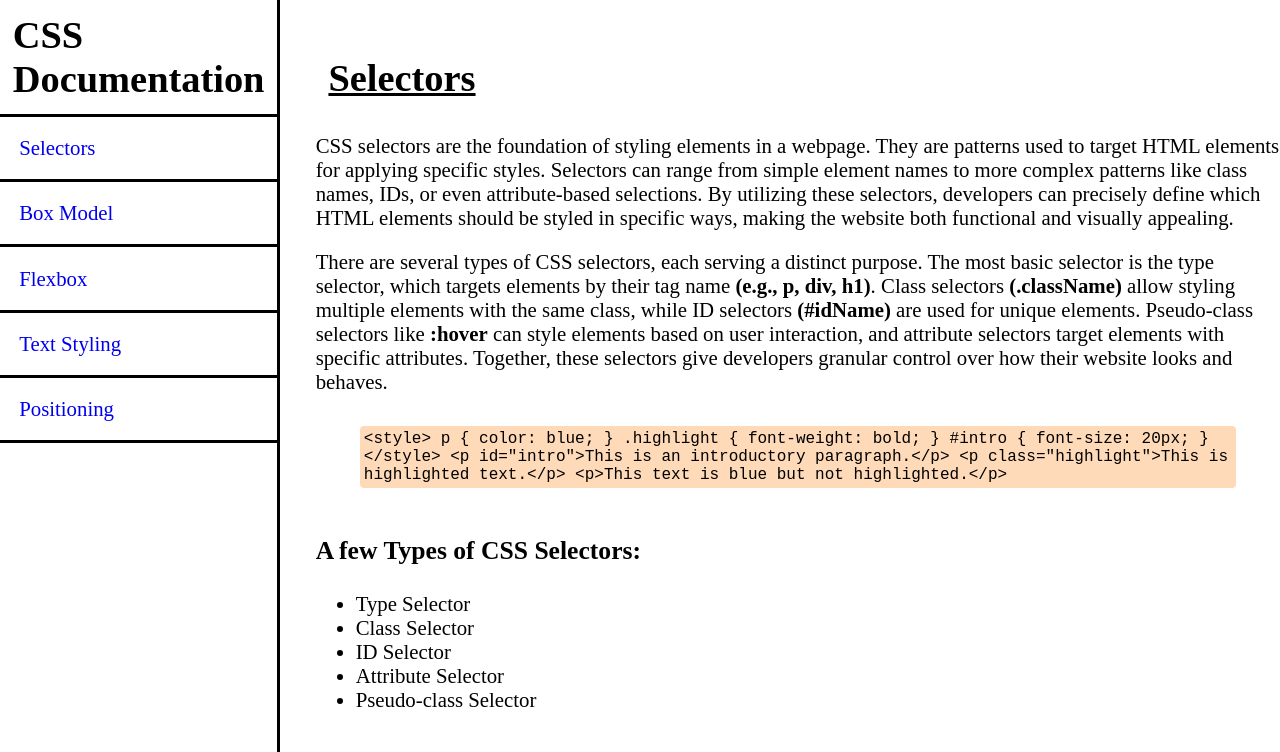
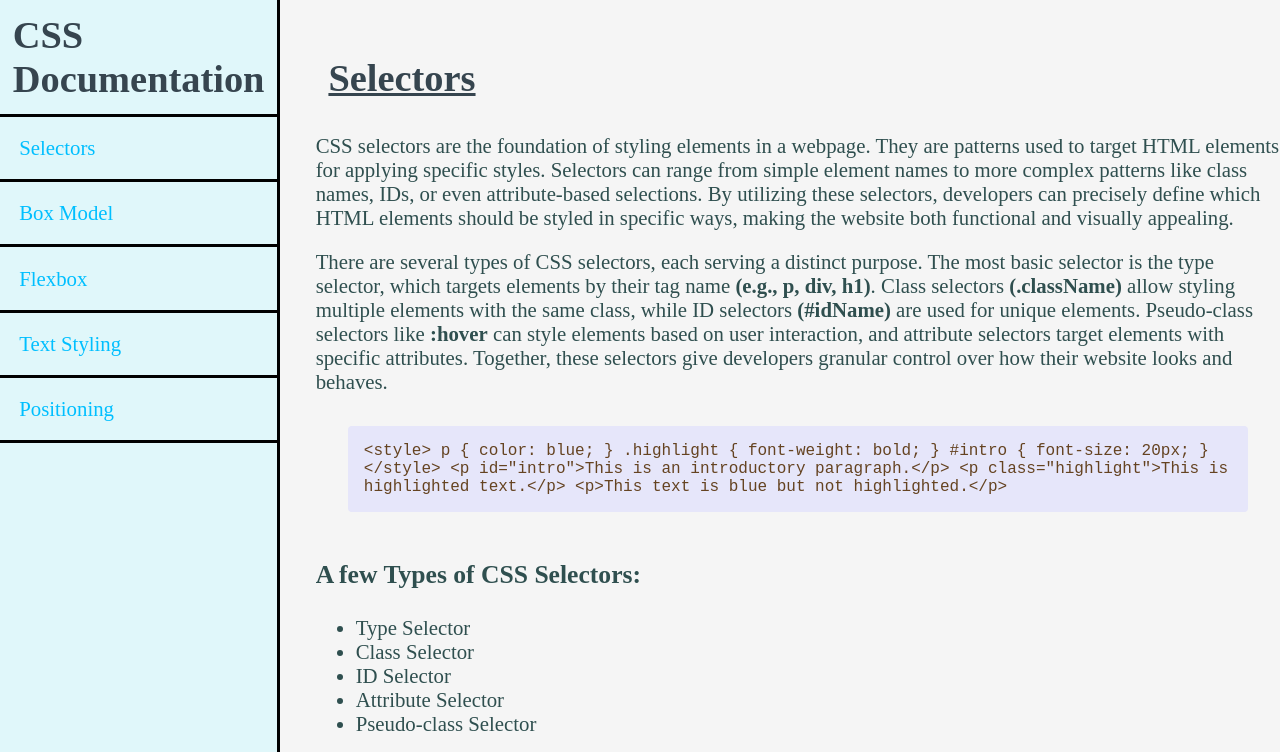
Before and after one commit to top-droid/technical_documentation, a plain HTML site: page index.html in a window 1280 px wide. Shown: the top 752 px of the page. Drawn offline with Linux system fonts and the light colour scheme.

Commit message:
finished CSS styling

```diff
--- a/styles.css
+++ b/styles.css
@@ -1,4 +1,7 @@
 
+html {
+    scroll-behavior: smooth;
+}
 
 body {
     display: flex;
@@ -38,10 +41,6 @@ nav ul li:last-of-type {
     text-decoration: none;
 }
 
-.nav-link:hover {
-    color: red;
-}
-
 /* main */
 
 #main-doc {
@@ -58,11 +57,10 @@ nav ul li:last-of-type {
     font-size: 1.3rem;
 }
 
-#main-doc code {
-    font-size: 1rem;
-}
 
 /* styling */
+
+
 .bold {
  font-weight: bold;
 }
@@ -74,12 +72,12 @@ nav ul li:last-of-type {
 }
 
 code {
-    background: peachpuff;
-    padding: 4px;
+    padding: 1rem;
     display: block;
     border-radius: 4px;
     width: 90%;
     margin: 2rem auto 3rem;
+    font-size: 1rem;
 
 }
 
@@ -88,3 +86,35 @@ code {
     font-size: 1.6rem;
     margin-top: 2rem;
 }
+
+/* colors */
+
+body {
+    background-color: #f5f5f5; /* Light Gray */
+    color: #2f4f4f; /* Dark Slate Gray for text */
+}
+
+
+#navbar {
+    background-color: #e0f7fa; /* Light Blue */
+    color: #191970; /* Midnight Blue for text */
+}
+
+
+.nav-link {
+    color: #00bfff; /* Deep Sky Blue */
+    transition: background-color 0.8s ease, color 0.8s ease;
+}
+
+.nav-link:hover {
+    color: #ff7f50; /* Coral for hover */
+}
+
+header {
+    color: #36454f; /* Charcoal */
+}
+
+code {
+    background-color: #e6e6fa; /* Pastel Lavender */
+    color: #654321; /* Dark Brown */
+}
```
